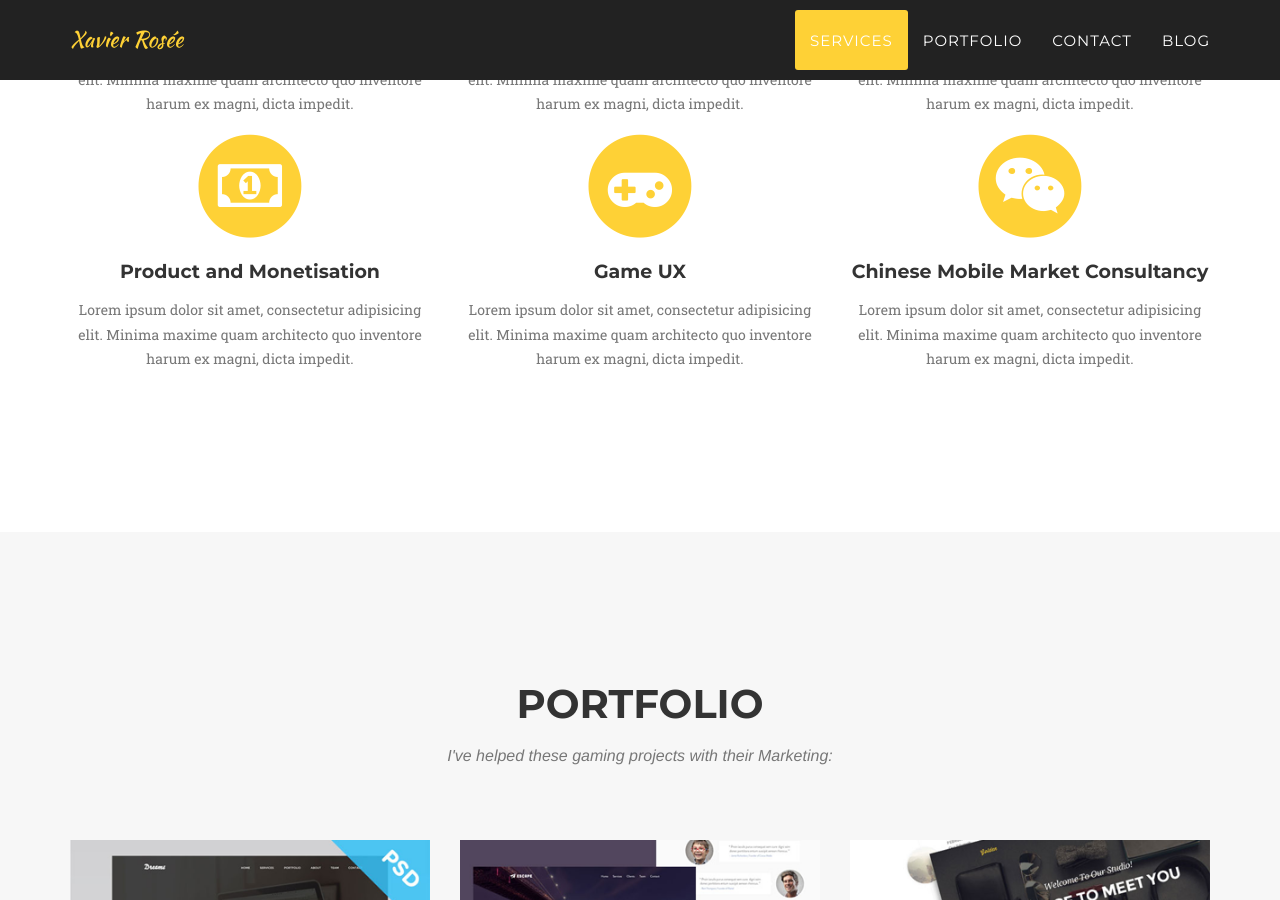
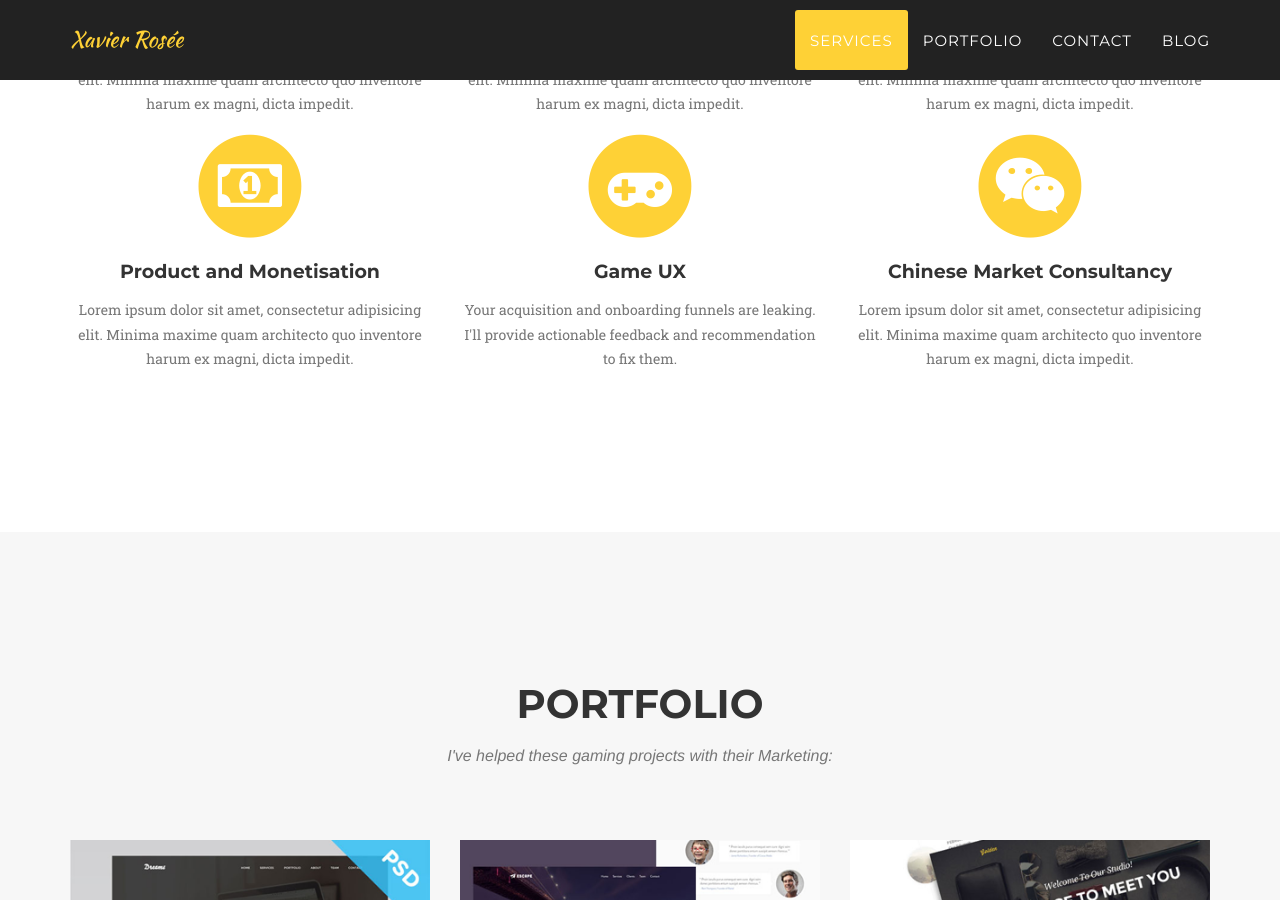
Before and after one commit to xavierosee/offtheground-website, a Jekyll site: the page built from index.html, in a window 1280 px wide and 900 px high, scrolled down 1193 px. Built offline with Jekyll 4.4.1, drawn with Linux system fonts in a browser that asks for light colours; some web fonts are replaced; some of the changed text lies outside the part shown.

Commit message:
added content in Services, updated footer

```diff
--- a/_includes/footer.html
+++ b/_includes/footer.html
@@ -2,7 +2,7 @@
         <div class="container">
             <div class="row">
                 <div class="col-md-4">
-                    <span class="copyright">Copyright &copy; {{ site.title }} {{ 'now' | date: "%Y" }}</span>
+                    <span class="copyright">Copyright &copy; {{ site.title }} 2016-{{ 'now' | date: "%Y" }}</span>
                 </div>
                 <div class="col-md-4">
                     <ul class="list-inline social-buttons">
@@ -13,12 +13,12 @@
                     </ul>
                 </div>
                 <div class="col-md-4">
-                    <ul class="list-inline quicklinks">
+                    <!-- <ul class="list-inline quicklinks">
                         <li><a href="#">Privacy Policy</a>
                         </li>
                         <li><a href="#">Terms of Use</a>
                         </li>
-                    </ul>
+                    </ul> -->
                 </div>
             </div>
         </div>
--- a/_includes/services.html
+++ b/_includes/services.html
@@ -46,14 +46,14 @@
                         <i class="fa fa-gamepad fa-stack-1x fa-inverse"></i>
                     </span>
                     <h4 class="service-heading">Game UX</h4>
-                    <p class="text-muted">Lorem ipsum dolor sit amet, consectetur adipisicing elit. Minima maxime quam architecto quo inventore harum ex magni, dicta impedit.</p>
+                    <p class="text-muted">Your acquisition and onboarding funnels are leaking. I'll provide actionable feedback and recommendation to fix them.</p>
                 </div>
                 <div class="col-md-4">
                     <span class="fa-stack fa-4x">
                         <i class="fa fa-circle fa-stack-2x text-primary"></i>
                         <i class="fa fa-weixin fa-stack-1x fa-inverse"></i>
                     </span>
-                    <h4 class="service-heading">Chinese Mobile Market Consultancy</h4>
+                    <h4 class="service-heading">Chinese Market Consultancy</h4>
                     <p class="text-muted">Lorem ipsum dolor sit amet, consectetur adipisicing elit. Minima maxime quam architecto quo inventore harum ex magni, dicta impedit.</p>
                 </div>
             </div>
```
